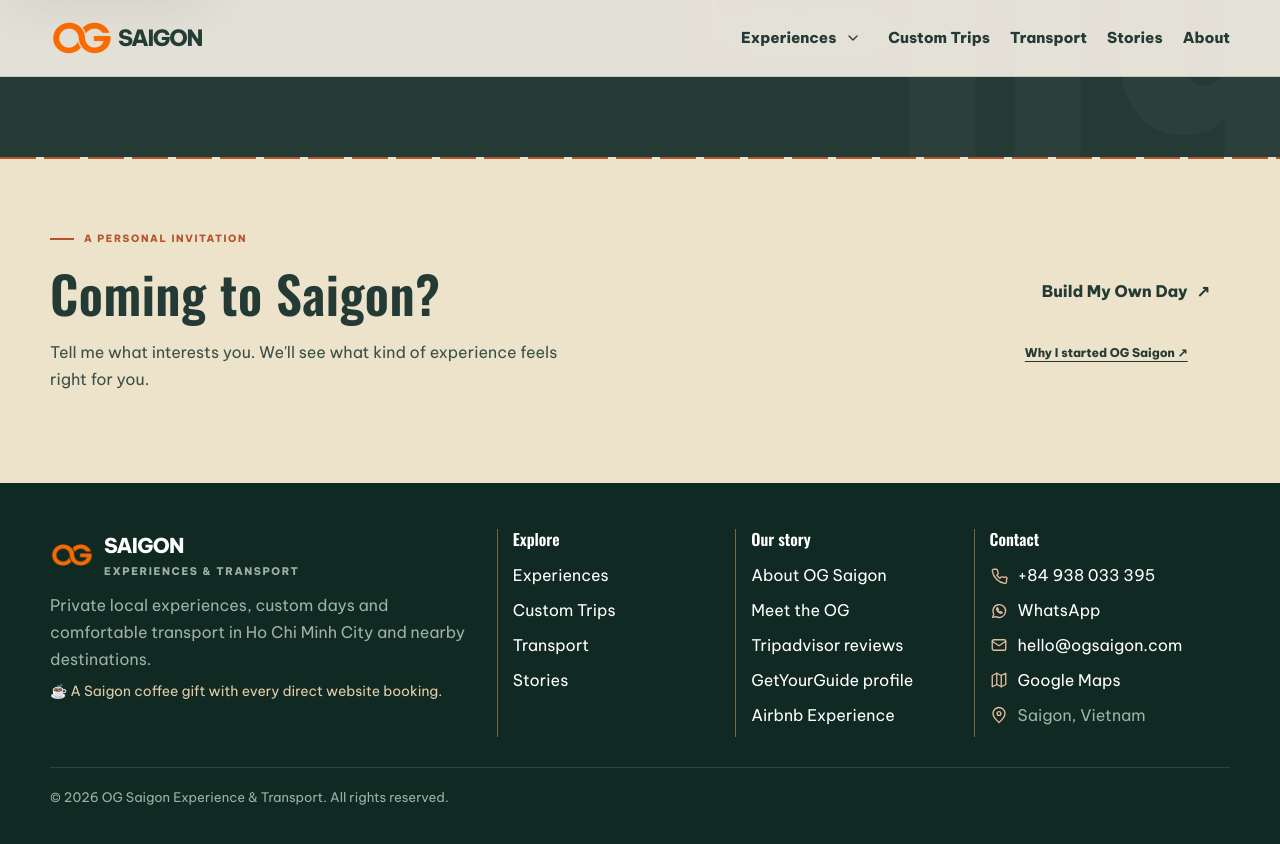
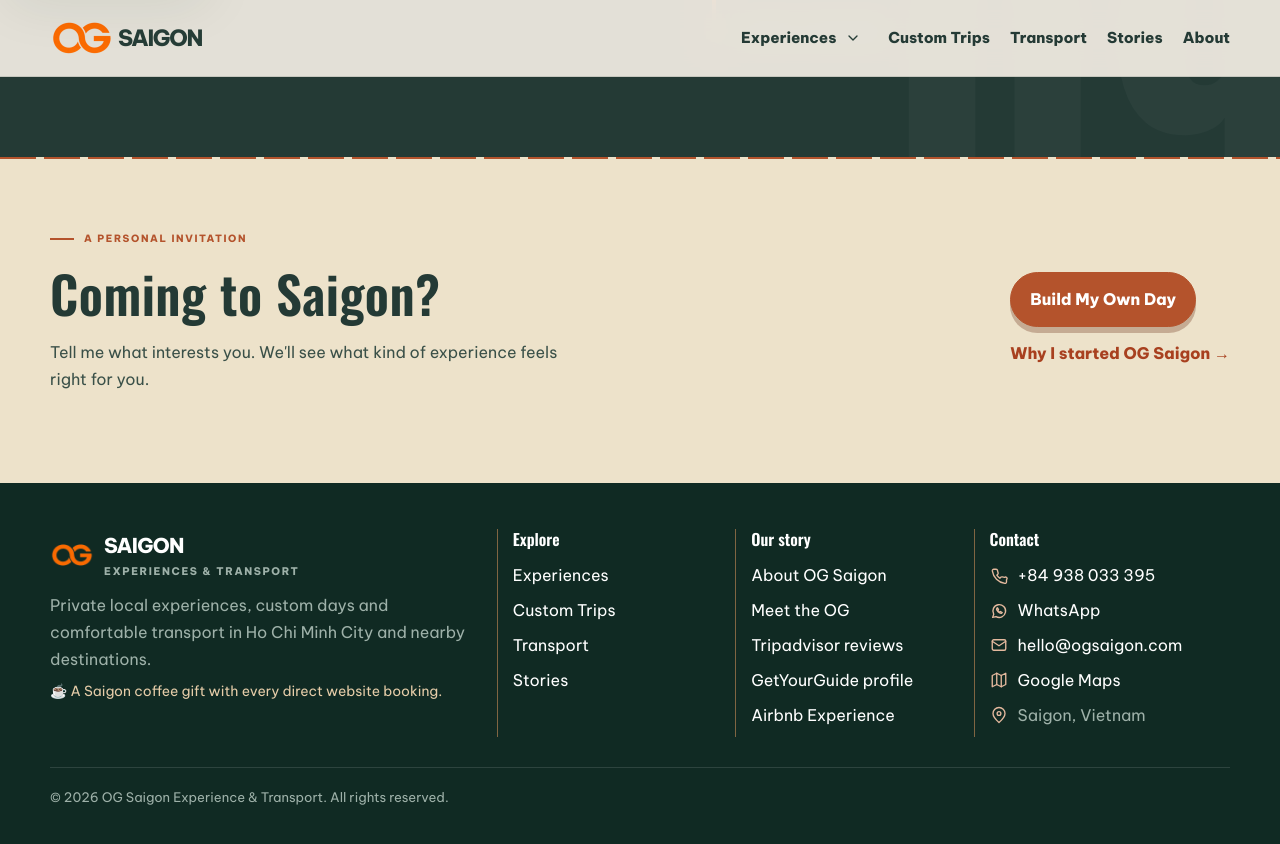
Before and after one commit to DSG2025/DSG2025.github.io, a Jekyll site: the page built from meet-duy/index.html, in a window 1280 px wide and 900 px high, scrolled down 2341 px. Shown: the top 844 px of the window. Built offline with Jekyll 4.4.1, drawn with Linux system fonts in a browser that asks for light colours; some web fonts are replaced.

Commit message:
fix(meet-og): reuse shared primary and text-link CTA styles

```diff
--- a/meet-duy/index.html
+++ b/meet-duy/index.html
@@ -92,7 +92,7 @@
 </div></section>
 
 
-<section aria-labelledby="meetv1-cta-title" class="meetv1-cta"><div class="wrap meetv1-cta-grid"><div><div class="meetv1-eyebrow">A personal invitation</div><h2 id="meetv1-cta-title">Coming to Saigon?</h2><p>Tell me what interests you. We'll see what kind of experience feels right for you.</p></div><div class="meetv1-cta-actions"><a class="btn" href="/custom-trip/#trip-builder">Build My Own Day <span aria-hidden="true">↗</span></a><a class="meetv1-link" href="/about/">Why I started OG Saigon ↗</a></div></div></section>
+<section aria-labelledby="meetv1-cta-title" class="meetv1-cta"><div class="wrap meetv1-cta-grid"><div><div class="meetv1-eyebrow">A personal invitation</div><h2 id="meetv1-cta-title">Coming to Saigon?</h2><p>Tell me what interests you. We'll see what kind of experience feels right for you.</p></div><div class="meetv1-cta-actions"><a class="btn primary" href="/custom-trip/#trip-builder">Build My Own Day</a><a class="text-link" href="/about/">Why I started OG Saigon →</a></div></div></section>
 
 
 </main>
```
